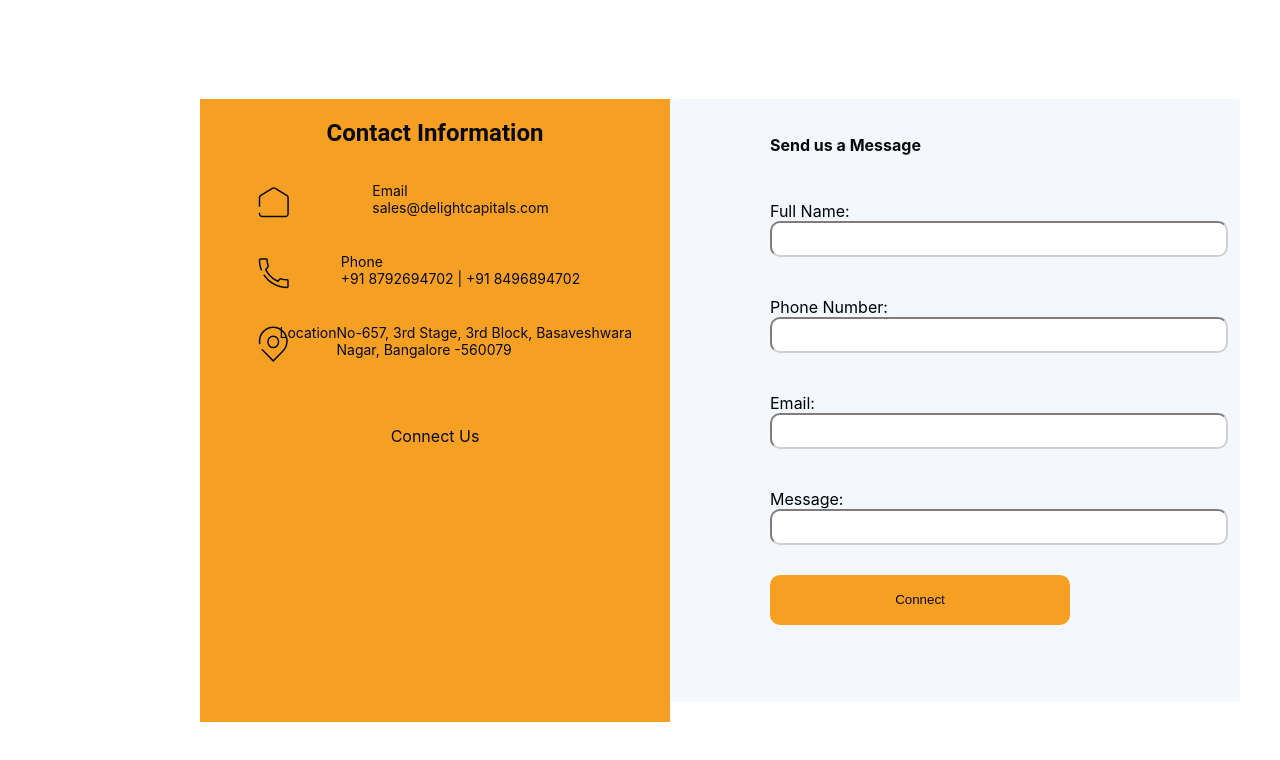
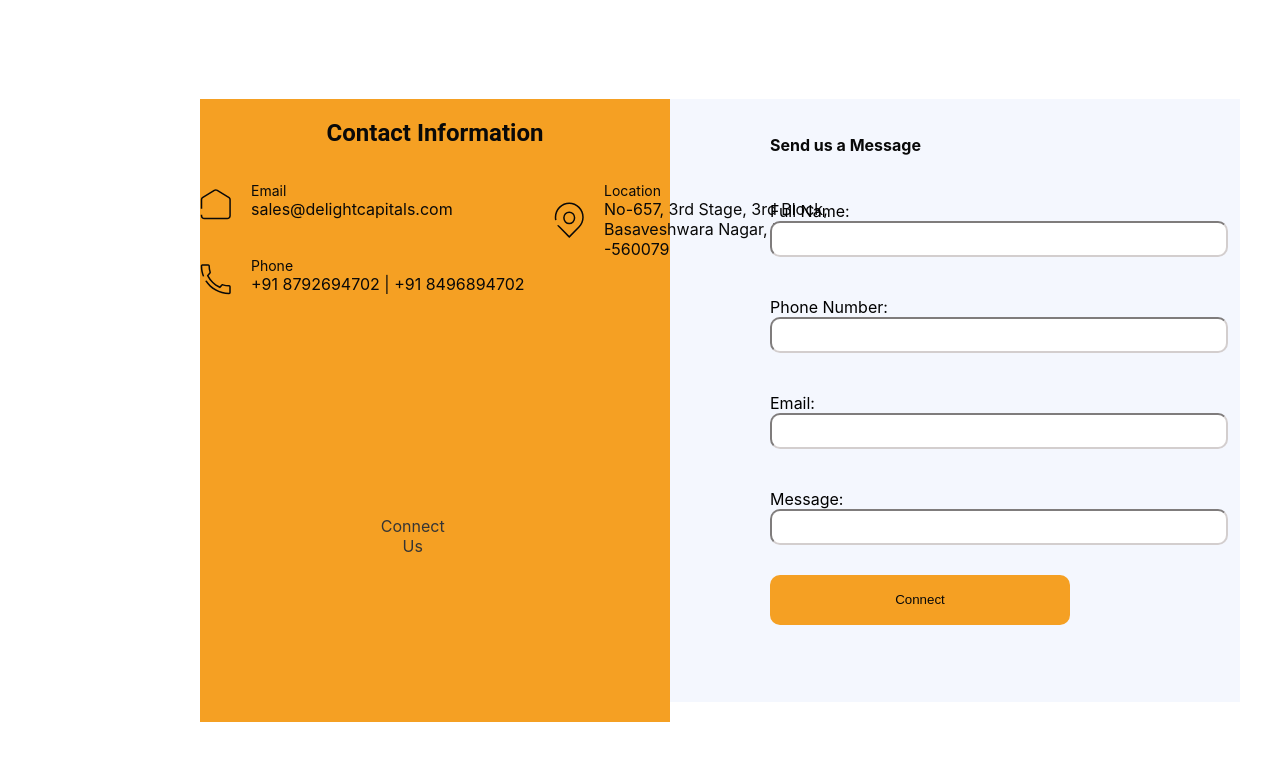
Before and after one commit to KalpithaRB/cietwo, a React (Create React App) app: page / in a window 1280 px wide. Shown: the top 760 px of the page. Built offline with nearby package versions, Linux system fonts and the light colour scheme.

Commit message:
completed the contact information part

```diff
--- a/src/components/Footer/Footer.css
+++ b/src/components/Footer/Footer.css
@@ -38,6 +38,8 @@
     display: flex;
     flex-direction: column;
     row-gap: 45px;
+    height: 215px;
+    width: 410px;
 }
 
 .description-container{
@@ -45,8 +47,11 @@
     flex-direction: column;
     text-align: flex-start;
     flex-wrap: wrap;
-    align-content: center;
+    align-content: initial;
     row-gap: 30px;
+    height: 215px;
+    width: 410px;
+
 }
 
 .svg-icon-container{
@@ -58,9 +63,20 @@
     flex-direction: column;
     text-align: initial;
     flex-wrap: wrap;
-    align-content: center;
+    /* align-content: center; */
     font-size: 14px;
-    height: 41px;
+    height: 45px;
+    width: 303px;
+}
+
+.details1-container{
+    display: flex;
+    flex-direction: column;
+    text-align: initial;
+    flex-wrap: wrap;
+    /* align-content: center; */
+    font-size: 14px;
+    /* height: 45px; */
     width: 303px;
 }
 
@@ -77,12 +93,31 @@
 .location-container{
     display: flex;
     column-gap: 20px;
+
+}
+
+.d1{
+    font-size: 14px;
+}
+
+.d2{
+    font-size: 16px;
 }
 
 .connectUs-container{
     display: flex;
     justify-content: center;
+    height: 138.35px;
+    width: 73.5px;
+    position: absolute;
+    left: 376px;
+    top: 500px;
+    color: #353535;
+
+
 }
+
+
 /* Form container */
 .title-container{
     color: #090909;
--- a/src/components/Footer/Footer.jsx
+++ b/src/components/Footer/Footer.jsx
@@ -20,8 +20,8 @@
 
                 </div>
                 <div className="details-container">
-                    <span>Email</span>
-                    <span>sales@delightcapitals.com</span>
+                    <span className="d1">Email</span>
+                    <span className="d2">sales@delightcapitals.com</span>
                 </div>
             </div>
             <div className="phone-container">
@@ -32,8 +32,8 @@
 
             </div>
                 <div className="details-container">
-                    <span> Phone </span>
-                    <span> +91 8792694702 | +91 8496894702</span>
+                    <span className="d1"> Phone </span>
+                    <span className="d2"> +91 8792694702 | +91 8496894702</span>
 
                 </div>
             </div>
@@ -46,9 +46,9 @@
 
 
                 </div>
-                <div className="details-container">
-                    <span> Location</span>
-                    <span> No-657, 3rd Stage, 3rd Block, Basaveshwara Nagar, Bangalore -560079</span>
+                <div className="details1-container">
+                    <span className="d1"> Location</span>
+                    <span className="d2"> No-657, 3rd Stage, 3rd Block, Basaveshwara Nagar, Bangalore -560079</span>
 
                 </div>
             </div>
```
